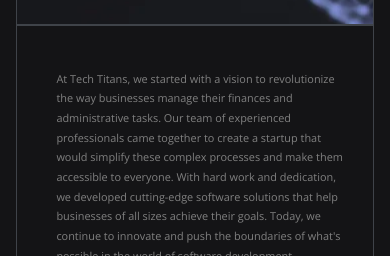
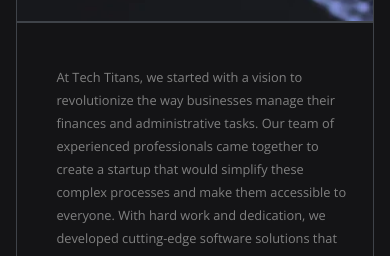
Before and after one commit to wkg2gether/webpage-v2, a plain HTML site: page vision.html in a window 390 px wide. Shown: the part 588-844 px from the top of the page. Drawn offline with nearby package versions, Linux system fonts and the light colour scheme.

Commit message:
vision mobile responsive

```diff
--- a/css/vision.css
+++ b/css/vision.css
@@ -144,7 +144,7 @@
     .story-desc p, .leadership-desc p {
         margin-top: 6%;
         margin-left: 5%;
-        font-size: 2.8vw;
+        font-size: 0.8rem;
    }
 
    .leadership-desc {
```
